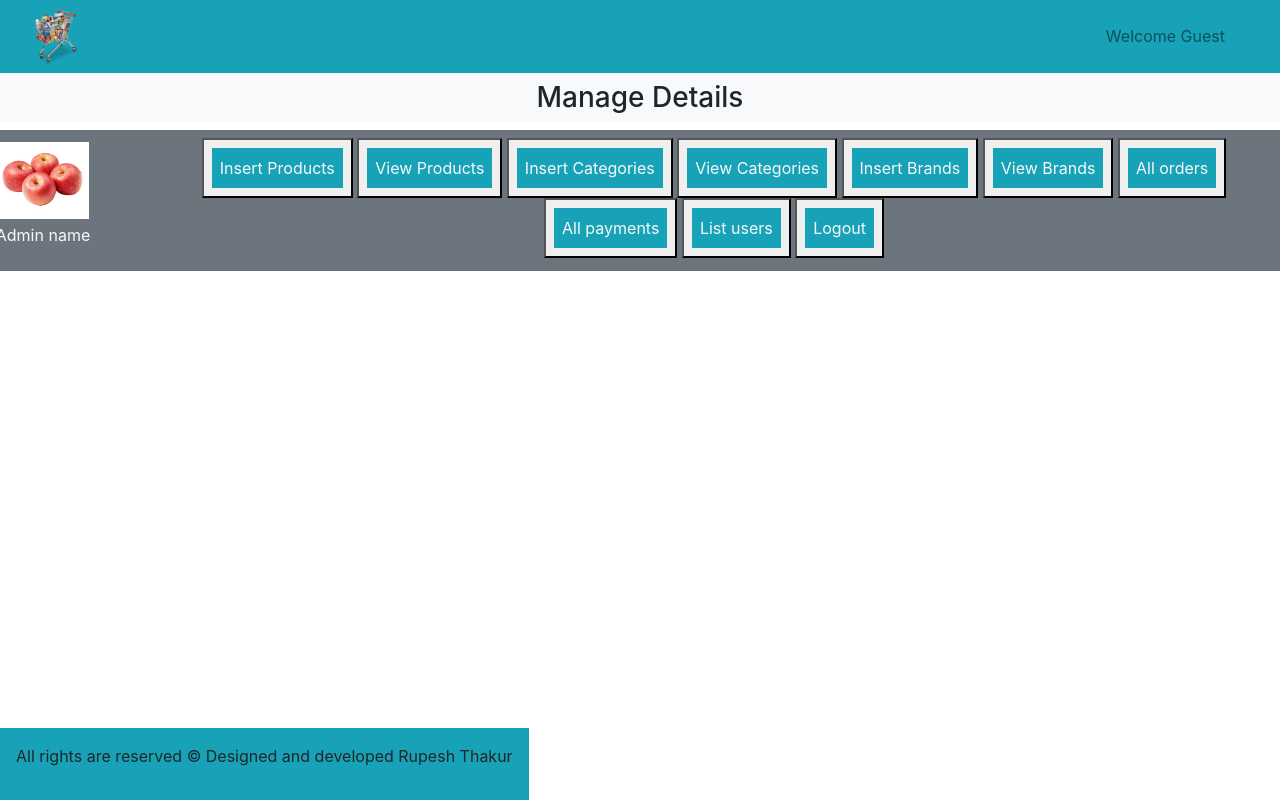
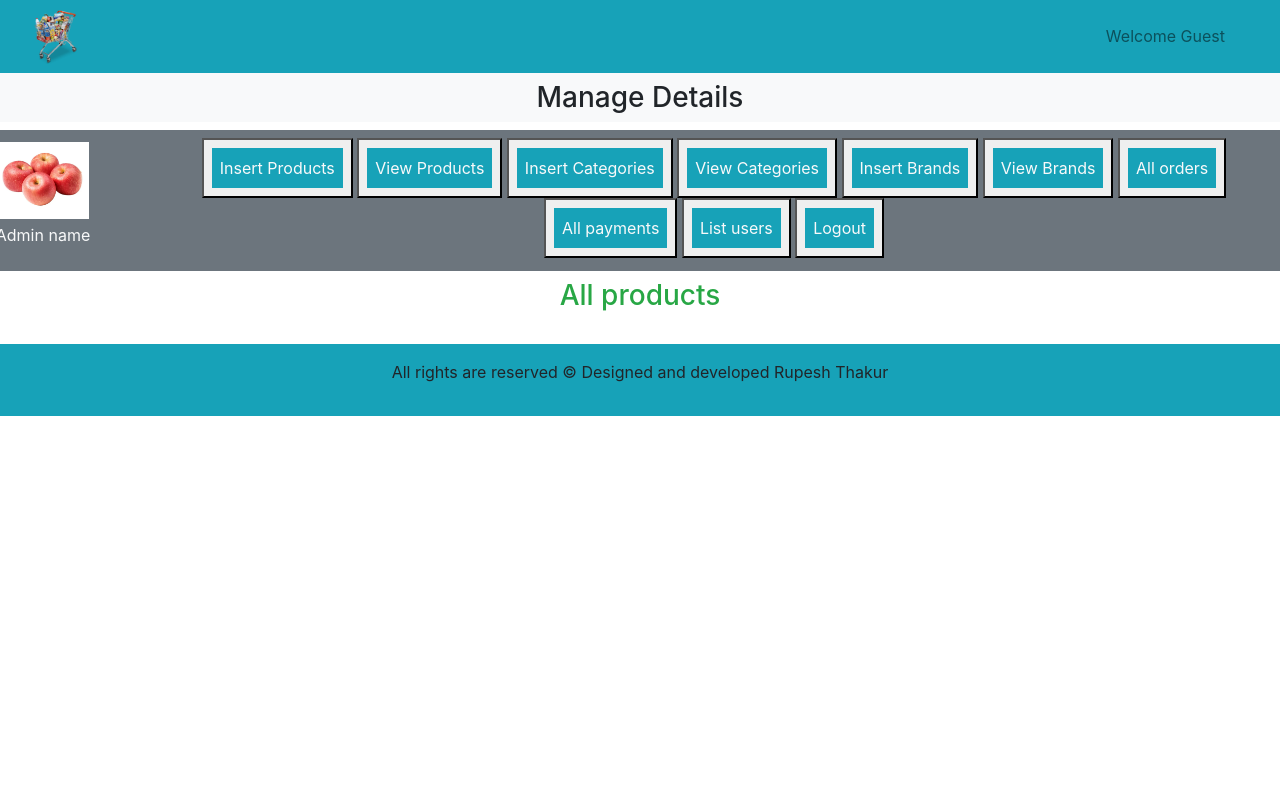
Before and after one commit to rupesh8690/ECOMMERCE, a PHP site: page /admin/index.php?view_products in a window 1280 px wide. Run offline with PHP 8.4, Linux system fonts and the light colour scheme; data that the repository does not hold is empty.

Commit message:
updated index file

```diff
--- a/admin/index.php
+++ b/admin/index.php
@@ -21,13 +21,20 @@
           object-fit: contain;
         }
 
-   .footer
+   /* .footer
    {
     position:absolute;
-    bottom:0;
 
 
+
+
+   } */
+
+   body
+   {
+    overflow-x:hidden;
    }
+
     </style>
 </head>
 <body>
@@ -35,7 +42,7 @@
   <div class="container-fluid p-0">
 
   <!--first child--->
-  <nav class="navbar navbar-expand-lg navbar-light bg-info">
+  <nav class="navbar navbar-expand-lg navbar-light bg-info ">
     <div class="container-fluid">
     <img src="../image/logo.png" alt="" class="logo">
 
@@ -70,7 +77,7 @@
        <!--button*10>a.nav-link.text-light.bg-info.my-1 --->
         <div class="button text-center ml-5 " >
             <button><a href="insert_product.php" class="nav-link text-light bg-info m-2 p-2">Insert Products</a></button>
-            <button><a href="" class="nav-link text-light bg-info m-2 p-2">View Products</a></button>
+            <button><a href="index.php?view_products" class="nav-link text-light bg-info m-2 p-2" >View Products</a></button>
             <button><a href="index.php?insert_category" class="nav-link text-light bg-info m-2 p-2">Insert Categories</a></button>
             <button><a href="" class="nav-link text-light bg-info m-2 p-2">View Categories</a></button>
             <button><a href="index.php?insert_brands" class="nav-link text-light bg-info m-2 p-2">Insert Brands</a></button>
@@ -85,7 +92,7 @@
   </div>
 
   <!---fourth child ----->
-  <div class="container">
+  <div class="container ">
   <?php
 
   if(isset($_GET['insert_category']))
@@ -98,6 +105,16 @@
     include('insert_brands.php');
   }
 
+  if(isset($_GET['view_products']))
+  {
+    include('view_products.php');
+  }
+
+  if(isset($_GET['edit_products']))
+  {
+    include('edit_products.php');
+  }
+
 
    ?>
 
@@ -105,7 +122,7 @@
 
 
 
-  <div class="bg-info p-3 text-center footer">
+  <div class="bg-info p-3 text-center footer ">
     <p>All rights are reserved © Designed and developed Rupesh Thakur</p>
 </div>
 
```
